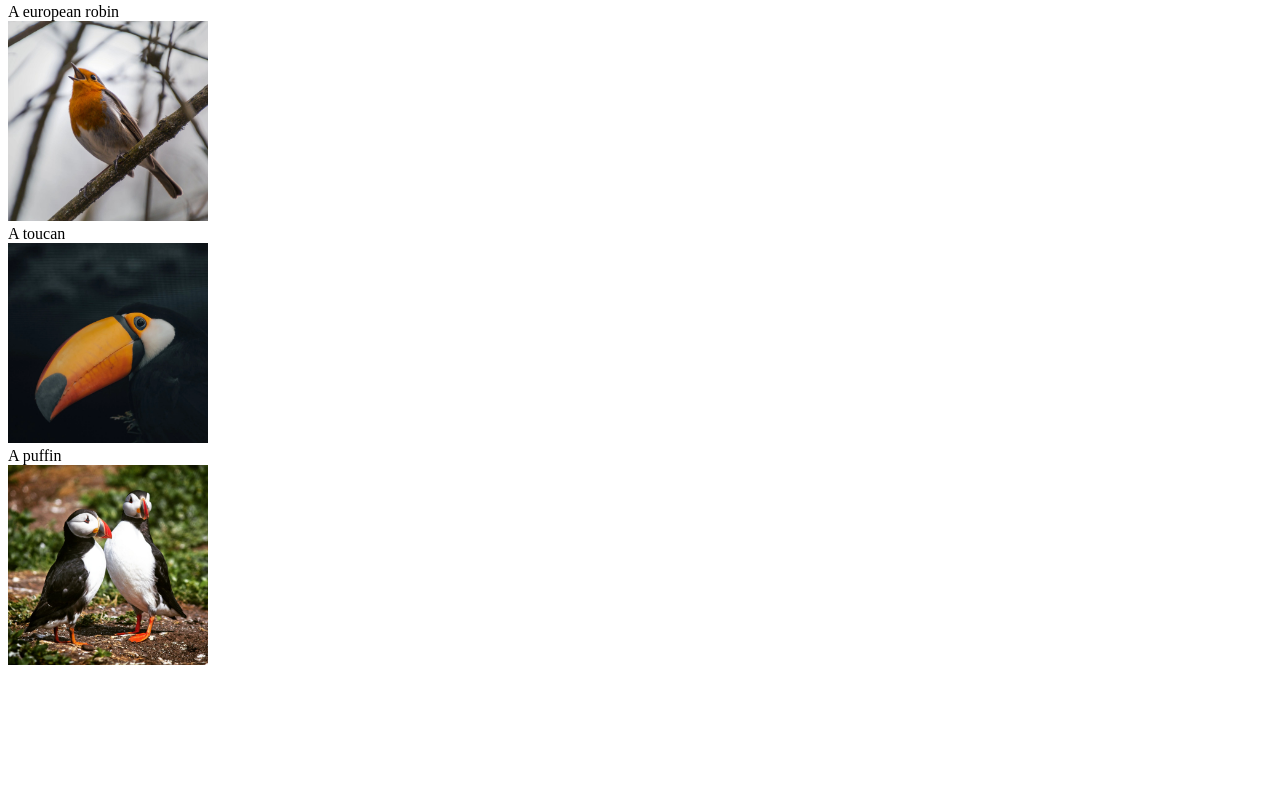
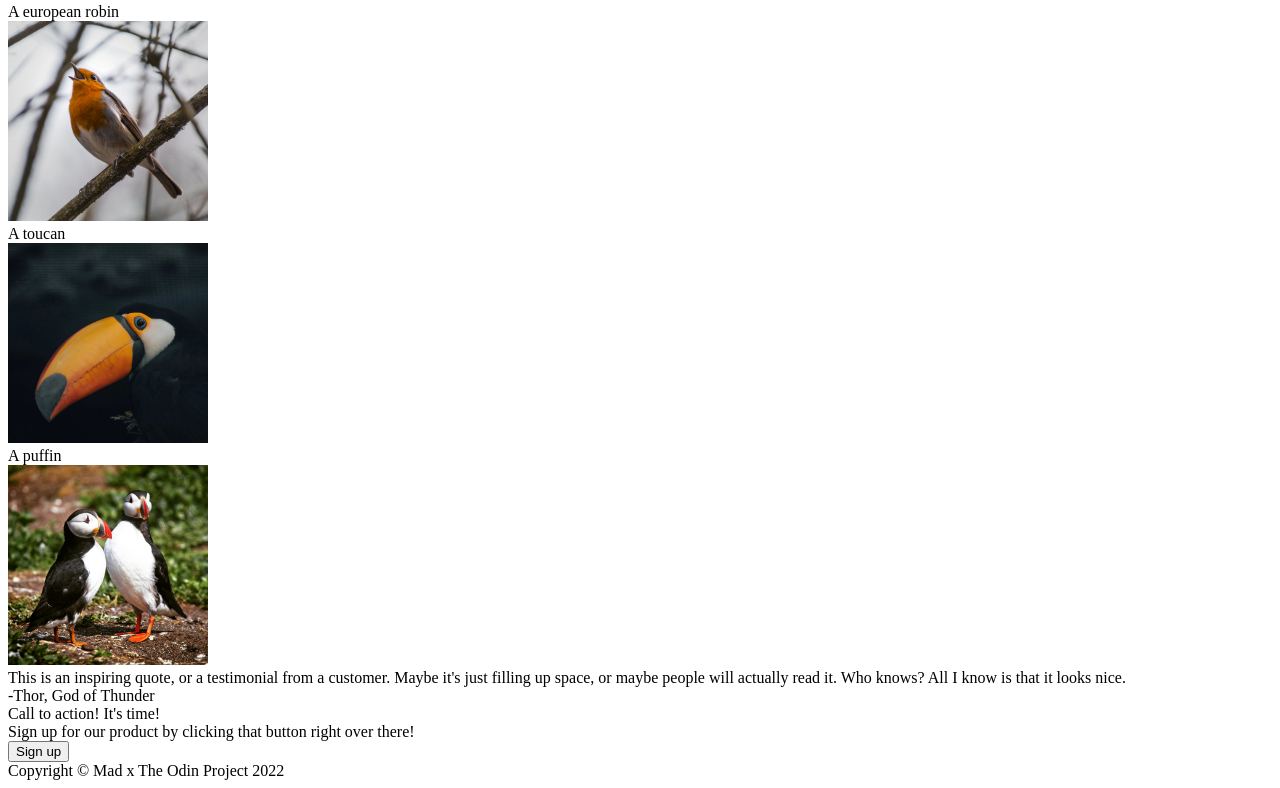
Before and after one commit to maddd-code/landing_page_top, a plain HTML site: page index.html in a window 1280 px wide. Shown: the part 773-1561 px from the top of the page. Before the commit the page ends 1450 px from the top, so only its background shows below. Drawn offline with Linux system fonts and the light colour scheme.

Commit message:
Add container 3-4 and footer

```diff
--- a/index.html
+++ b/index.html
@@ -36,6 +36,20 @@
     <img src="img/puffin.jpeg" alt="a puffin" width="200px" height="auto">
   </div>
 
+  <div class="container3">
+    <div class="text">This is an inspiring quote, or a testimonial from a customer. Maybe it's just filling up space, or maybe people will actually read it. Who knows? All I know is that it looks nice.</div>
+    <div class="quote-text">-Thor, God of Thunder</div>
+  </div>
+
+  <div class="container4">
+    <div class="cont4-header">Call to action! It's time!</div>
+    <div class="text">Sign up for our product by clicking that button right over there!</div>
+    <button>Sign up</button>
+  </div>
+
+  <div class="footer">
+    <footer>Copyright © Mad x The Odin Project 2022</footer>
+  </div>
 
 </body>
 </html>
```
